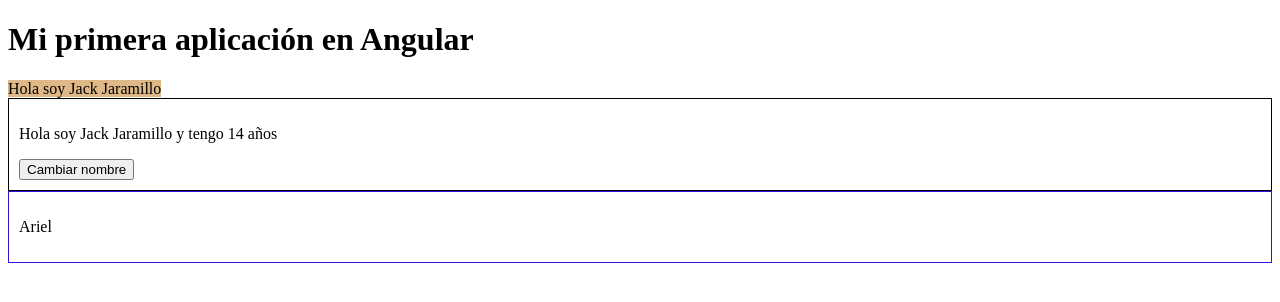
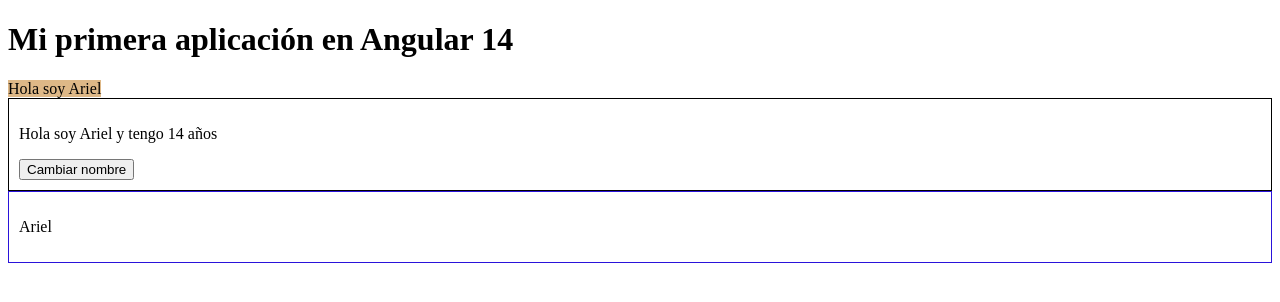
Before and after one commit to AlphaMQV/capacitaciones, an Angular app in the folder etapa-2/mi-primer-proyecto/: page / in a window 1280 px wide. Shown: the top 302 px of the page. Built offline with nearby package versions, Linux system fonts and the light colour scheme.

Commit message:
Refactor app.component y my-first.component para inyectar MyFirstService; actualizar lógica y variables locales

```diff
--- a/etapa-2/mi-primer-proyecto/src/app/app.component.html
+++ b/etapa-2/mi-primer-proyecto/src/app/app.component.html
@@ -1,8 +1,8 @@
-<h1>Mi primera aplicación en Angular</h1>
-<span>Hola soy {{ names }}</span>
+<h1>Mi primera aplicación en {{ title }}</h1>
+<span>Hola soy {{ localVariable }}</span>
 
 <app-my-first
-  [names]="names" [age]="14"
+  [age]="14"
   (changeName)="handleNameChange($event)"
 ></app-my-first>
 
--- a/etapa-2/mi-primer-proyecto/src/app/app.component.ts
+++ b/etapa-2/mi-primer-proyecto/src/app/app.component.ts
@@ -1,4 +1,5 @@
-import { Component } from '@angular/core'
+import { Component, inject } from '@angular/core'
+import { MyFirstService } from './services/my-first.service'
 
 @Component({
   selector: 'app-root',
@@ -6,13 +7,18 @@
   styleUrls: ['./app.component.scss']
 })
 export class AppComponent {
-  names = 'Jack Jaramillo'
+  // inyección de dependencias
+  private myFirstSvc = inject(MyFirstService)
 
   handleNameChange (value: string): void {
-    this.names = value
+    this.myFirstSvc.names = value
   }
 
-  disabledButton (): boolean {
-    return this.names.length === 0
+  get localVariable (): string {
+    return this.myFirstSvc.names
+  }
+
+  get title (): string {
+    return 'Angular 14'
   }
 }
--- a/etapa-2/mi-primer-proyecto/src/app/components/my-first/my-first.component.html
+++ b/etapa-2/mi-primer-proyecto/src/app/components/my-first/my-first.component.html
@@ -1,5 +1,5 @@
 <div>
-  <p>Hola soy {{ names }} y tengo {{ age }} años</p>
+  <p>Hola soy {{ localVariable }} y tengo {{ age }} años</p>
 
   <button type="button" (click)="hancleChangeName()">Cambiar nombre</button>
 </div>
--- a/etapa-2/mi-primer-proyecto/src/app/components/my-first/my-first.component.ts
+++ b/etapa-2/mi-primer-proyecto/src/app/components/my-first/my-first.component.ts
@@ -1,4 +1,5 @@
-import { AfterViewInit, Component, EventEmitter, Input, OnDestroy, OnInit, Output } from '@angular/core'
+import { AfterViewInit, Component, EventEmitter, inject, Input, OnDestroy, OnInit, Output } from '@angular/core'
+import { MyFirstService } from 'src/app/services/my-first.service'
 
 @Component({
   selector: 'app-my-first',
@@ -6,10 +7,12 @@
   styleUrls: ['./my-first.component.scss']
 })
 export class MyFirstComponent implements OnInit, AfterViewInit, OnDestroy {
-  @Input() names?: string
   @Input() age?: number
 
   @Output() changeName = new EventEmitter<string>()
+
+  // inyección de dependencias
+  private myFirstSvc = inject(MyFirstService)
 
   constructor () {
     // inicializar variables
@@ -42,4 +45,8 @@
   hancleChangeName (): void {
     this.changeName.emit('Patrick')
   }
+
+  get localVariable (): string {
+    return this.myFirstSvc.names
+  }
 }
--- a/etapa-2/mi-primer-proyecto/src/app/components/my-second/my-second.component.ts
+++ b/etapa-2/mi-primer-proyecto/src/app/components/my-second/my-second.component.ts
@@ -17,5 +17,7 @@
   //   this.localVariable = this.myFirstSvc.names
   // }
 
-  localVariable: string = this.myFirstSvc.names
+  get localVariable (): string {
+    return this.myFirstSvc.names
+  }
 }
--- a/etapa-2/mi-primer-proyecto/src/app/services/my-first.service.ts
+++ b/etapa-2/mi-primer-proyecto/src/app/services/my-first.service.ts
@@ -8,5 +8,13 @@
   // abstraer metodos y logica de negocio
   // crear formularios reactivos
   // llamadas a servicios HTTP
-  names: string = 'Ariel'
+  private _names: string = 'Ariel'
+
+  get names (): string {
+    return this._names
+  }
+
+  set names (value: string) {
+    this._names = value
+  }
 }
```
